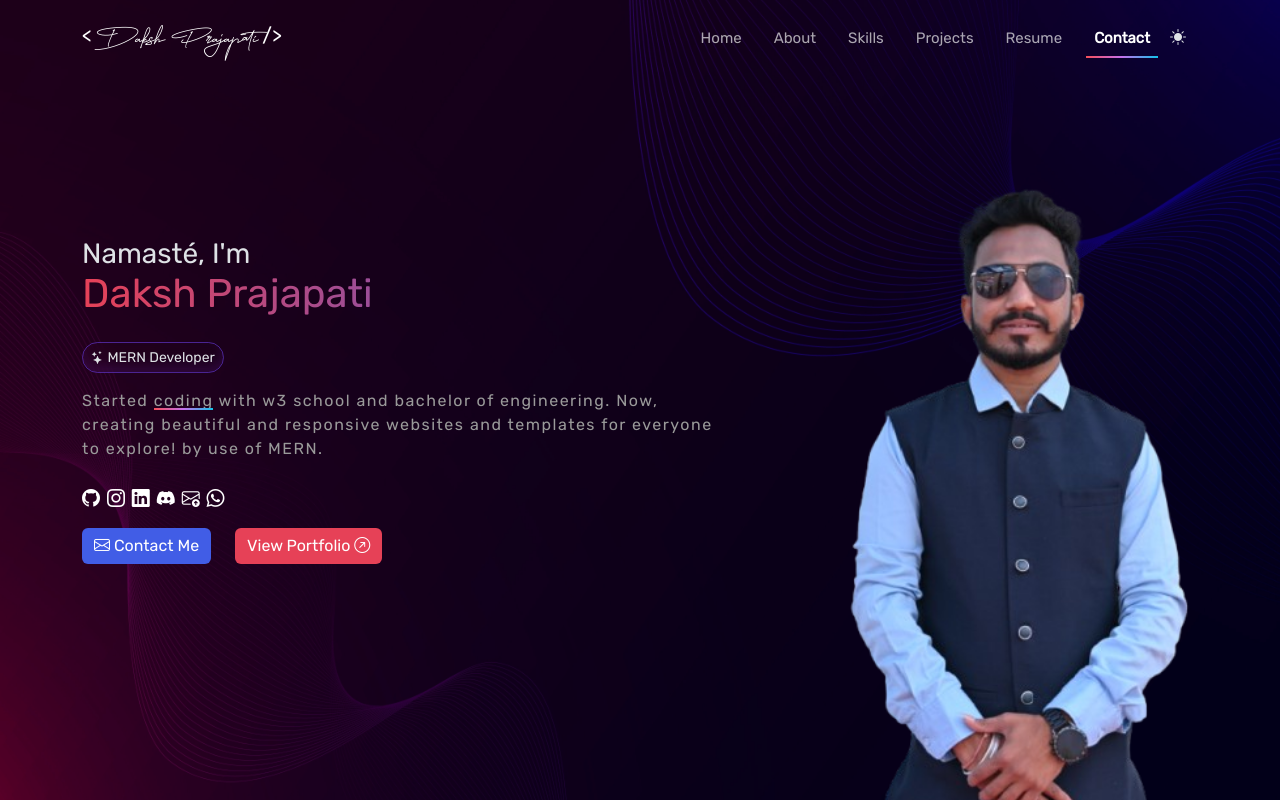
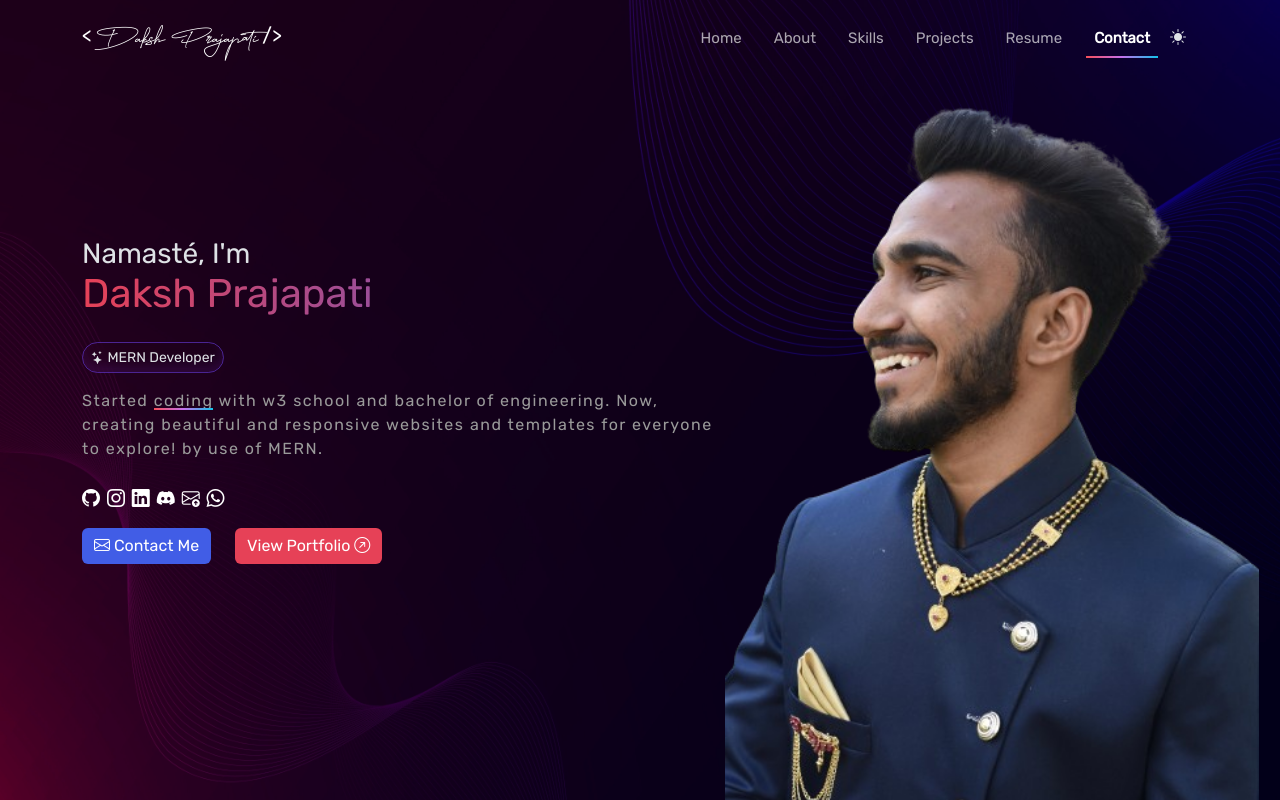
Before and after one commit to Daksh902/DPs-Portfolio, a website: page public/index.html in a window 1280 px wide. Shown: the top 800 px of the page. Drawn offline with Linux system fonts and the light colour scheme.

Commit message:
Update style.css

```diff
--- a/public/assets/css/style.css
+++ b/public/assets/css/style.css
@@ -415,7 +415,7 @@ a:hover{
     background-size: contain;
     background-position: bottom;
     background-repeat: no-repeat;
-    background-image: url(/assets/images/DSC_9720.png); /* DBac.png */
+    background-image: url(/assets/images/DBac.png); /* DBac.png */
 }
 
 @media (max-width: 576px) {
```
